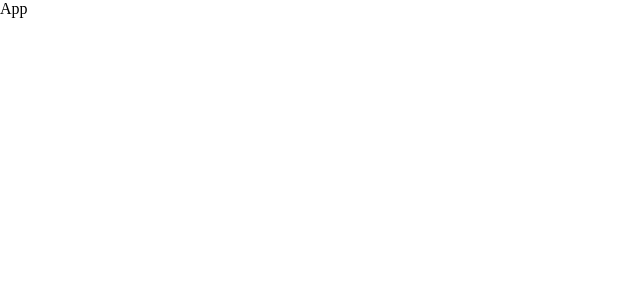
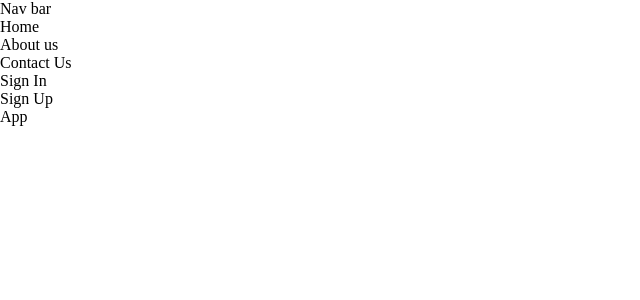
Before and after one commit to jozef-wolf/landing-page, a React (Create React App) app: page / in a window 1280 px wide. Shown: the top 300 px of the page, without its empty margins (0-640 px from the left). Built offline with nearby package versions, Linux system fonts and the light colour scheme.

Commit message:
Navbar.jsx created

```diff
--- a/src/App.js
+++ /dev/null
@@ -1,7 +0,0 @@
-import React from "react";
-
-function App() {
-  return <div className="App">App</div>;
-}
-
-export default App;
--- /dev/null
+++ b/src/components/App.js
@@ -0,0 +1,13 @@
+import React from "react";
+import Navbar from "./Nav/Navbar";
+
+function App() {
+  return (
+    <div className="App">
+      <Navbar />
+      App
+    </div>
+  );
+}
+
+export default App;
--- /dev/null
+++ b/src/components/Nav/Navbar.jsx
@@ -0,0 +1,18 @@
+import React from "react";
+
+const Navbar = () => {
+  return (
+    <div>
+      <div className="logo">Nav bar</div>
+      <ul>
+        <li>Home</li>
+        <li>About us</li>
+        <li>Contact Us</li>
+        <li>Sign In</li>
+        <li>Sign Up</li>
+      </ul>
+    </div>
+  );
+};
+
+export default Navbar;
--- a/src/index.js
+++ b/src/index.js
@@ -1,6 +1,6 @@
 import React from "react";
 import ReactDOM from "react-dom";
-import App from "./App";
+import App from "./components/App";
 
 ReactDOM.render(
   <React.StrictMode>
```
